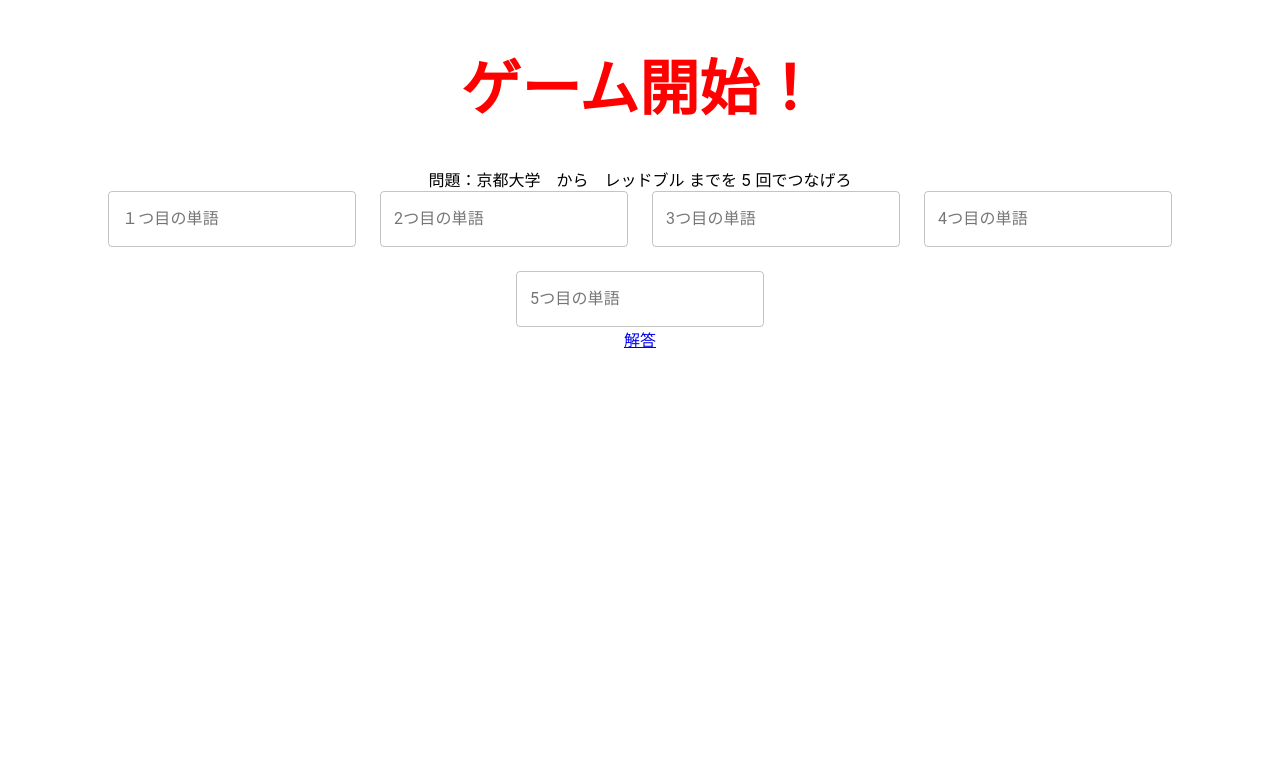
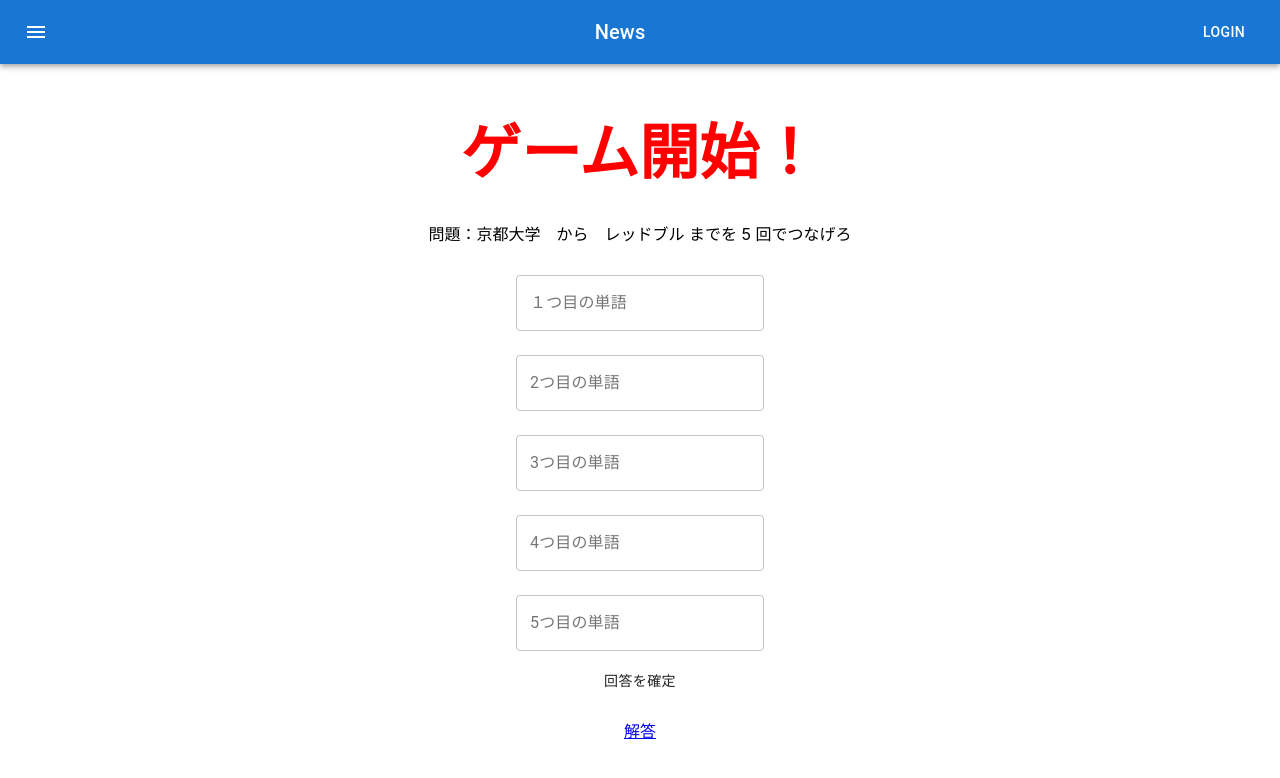
Before and after one commit to Kamodes/wikitsunagi_front, a React (Create React App) app: page /Main in a window 1280 px wide. Shown: the top 778 px of the page. Built offline with nearby package versions, Linux system fonts and the light colour scheme.

Commit message:
master変更

```diff
--- a/package.json
+++ b/package.json
@@ -3,7 +3,11 @@
   "version": "0.1.0",
   "private": true,
   "dependencies": {
+    "@emotion/react": "^11.4.1",
     "@material-ui/core": "^4.12.3",
+    "@mui/icons-material": "^5.0.0",
+    "@mui/material": "^5.0.0",
+    "@mui/styled-engine": "^5.0.0",
     "@testing-library/jest-dom": "^5.11.4",
     "@testing-library/react": "^11.1.0",
     "@testing-library/user-event": "^12.1.10",
--- a/src/components/AnswersList.tsx
+++ b/src/components/AnswersList.tsx
@@ -1,7 +1,7 @@
 import React, { useState } from "react";
 import styled from "styled-components";
 import { useForm, SubmitHandler } from "react-hook-form";
-import { TextField, Grid, Box } from "@material-ui/core";
+import { TextField, Grid, Button } from "@material-ui/core";
 
 type AnswerType = {
   first: string;
@@ -10,15 +10,6 @@
   forth: string;
   fifth: string;
 };
-
-const StyledTextField = styled(TextField)`
-  border: 0;
-  color: white;
-  height: 48px;
-  padding: 0 30px;
-  width: 50%;
-  margin 0 auto;
-`;
 
 // const BoxStyle = styled(Box)``;
 
@@ -33,7 +24,7 @@
   return (
     <>
       <form onSubmit={handleSubmit(handleOnSubmit)}>
-        <Grid container spacing={3} justifyContent="center">
+        <Grid container spacing={3} justifyContent="center" direction="column">
           <Grid item>
             <TextField
               label="１つ目の単語"
@@ -74,6 +65,7 @@
               variant="outlined"
             ></TextField>
           </Grid>
+          <Button type="submit">回答を確定</Button>
         </Grid>
       </form>
     </>
--- a/src/components/App.tsx
+++ b/src/components/App.tsx
@@ -4,6 +4,7 @@
 import Game from "./Game";
 import Title from "./Title";
 import Result from "./Result";
+import ButtonAppBar from "./modules/ButtonAppBar";
 
 //ここのinitialの時点でAPIからデータ取ってきても良いと思う
 const initialQuestWord: string[] = ["京都大学", "レッドブル"];
@@ -11,6 +12,7 @@
   const [questWord, setQuestWord] = useState(initialQuestWord);
   return (
     <div className="App">
+      <ButtonAppBar />
       <Router>
         <div>
           <Route exact path="/" component={Title} />
--- a/src/components/Game.tsx
+++ b/src/components/Game.tsx
@@ -12,20 +12,30 @@
 const TitleStyle = styled.h1`
   color: red;
   font-size: 60px;
+  margin-bottom: 20px;
+`;
+
+const StyledLink = styled.section`
+  margin-top: 30px;
+`;
+
+const StyledQuestion = styled.section`
+  margin: 30px;
 `;
 
 const Game = (Prop: GameProps) => {
   return (
     <>
-      <div>
-        <TitleStyle>ゲーム開始！</TitleStyle>
-        <div>
-          問題：{Prop.questWords[0]}　から　{Prop.questWords[1]} までを{" "}
-          {Prop.maxWord} 回でつなげろ
-        </div>
-        <AnswersList />
+      <TitleStyle>ゲーム開始！</TitleStyle>
+      <StyledQuestion>
+        問題：{Prop.questWords[0]}　から　{Prop.questWords[1]} までを{" "}
+        {Prop.maxWord} 回でつなげろ
+      </StyledQuestion>
+
+      <AnswersList />
+      <StyledLink>
         <Link to="/result">解答</Link>
-      </div>
+      </StyledLink>
     </>
   );
 };
--- /dev/null
+++ b/src/components/modules/ButtonAppBar.tsx
@@ -0,0 +1,32 @@
+import * as React from "react";
+import AppBar from "@mui/material/AppBar";
+import Box from "@mui/material/Box";
+import Toolbar from "@mui/material/Toolbar";
+import Typography from "@mui/material/Typography";
+import Button from "@mui/material/Button";
+import IconButton from "@mui/material/IconButton";
+import MenuIcon from "@mui/icons-material/Menu";
+
+export default function ButtonAppBar() {
+  return (
+    <Box sx={{ flexGrow: 1 }}>
+      <AppBar position="static">
+        <Toolbar>
+          <IconButton
+            size="large"
+            edge="start"
+            color="inherit"
+            aria-label="menu"
+            sx={{ mr: 2 }}
+          >
+            <MenuIcon />
+          </IconButton>
+          <Typography variant="h6" component="div" sx={{ flexGrow: 1 }}>
+            News
+          </Typography>
+          <Button color="inherit">Login</Button>
+        </Toolbar>
+      </AppBar>
+    </Box>
+  );
+}
```
Also changed, not shown: 1 other file (tests, documents, lock files or other folders).
